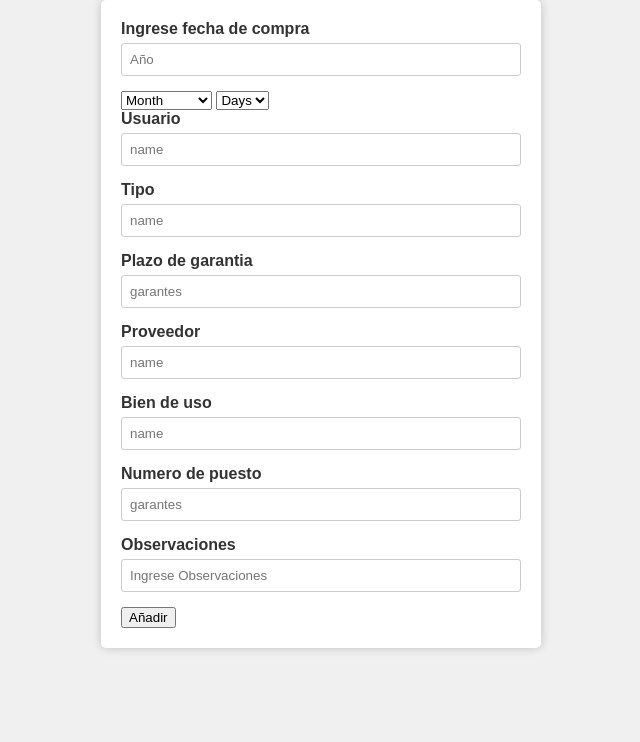
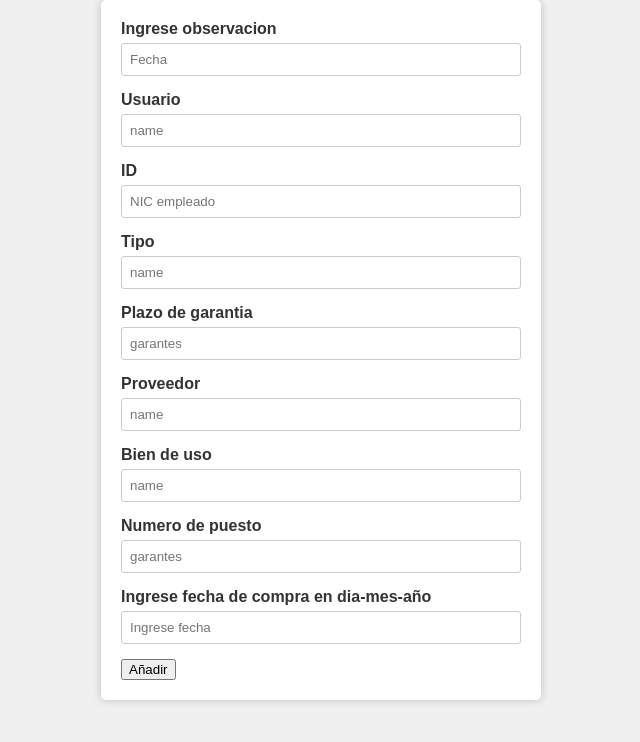
Before and after one commit to lucas-hm/edemsa, a website: page public/page/index.html in a window 1280 px wide. Shown: the whole page, without its empty margins (319-959 px from the left). Drawn offline with Linux system fonts and the light colour scheme.

Commit message:
terminado

```diff
--- a/public/page/index.html
+++ b/public/page/index.html
@@ -9,61 +9,10 @@
     <form class="form" id="machineForm">
     <div class="container" id="Registro">
         <div>
-            <label for="user" class="form-label" id="fecha">
-                Ingrese fecha de compra
-
-                <input type="number" min="2020" class="form-control" placeholder="Año" id="fecha">
-
-                <select name="month">
-                    <option value="month">Month</option>
-                    <option value="january">Enero</option>
-                    <option value="february">Febrero</option>
-                    <option value="january">Marzo</option>
-                    <option value="february">Abril</option>
-                    <option value="january">Mayo</option>
-                    <option value="february">Junio</option>
-                    <option value="january">Julio</option>
-                    <option value="february">Agosto</option>
-                    <option value="january">Septiembre</option>
-                    <option value="february">Octubre</option>
-                    <option value="january">Noviembre</option>
-                    <option value="february">Diciembre</option>
-                </select>
-
-                <select name="days">
-                    <option value="days">Days</option>
-                    <option value="1">1</option>
-                    <option value="2">2</option>
-                    <option value="1">3</option>
-                    <option value="2">4</option>
-                    <option value="1">5</option>
-                    <option value="2">6</option>
-                    <option value="1">7</option>
-                    <option value="2">8</option>
-                    <option value="1">9</option>
-                    <option value="2">10</option>
-                    <option value="1">11</option>
-                    <option value="2">12</option>
-                    <option value="1">13</option>
-                    <option value="2">14</option>
-                    <option value="1">15</option>
-                    <option value="2">16</option>
-                    <option value="1">17</option>
-                    <option value="2">18</option>
-                    <option value="1">19</option>
-                    <option value="2">20</option>
-                    <option value="1">21</option>
-                    <option value="2">22</option>
-                    <option value="1">23</option>
-                    <option value="2">24</option>
-                    <option value="1">25</option>
-                    <option value="2">26</option>
-                    <option value="1">27</option>
-                    <option value="2">28</option>
-                    <option value="1">29</option>
-                    <option value="2">30</option>
-                    <option value="2">31</option>
-                </select>
+            <label for="user" class="form-label">
+                Ingrese observacion
+            </label>
+            <input type="text" class="form-control" id="observacion" placeholder="Fecha">
         </div>
         <div>
             <label /n/n for="user" class="form-label">
@@ -71,6 +20,12 @@
             </label>
             <input type="text" class="form-control" id="user" placeholder="name">
         </div>
+	<div>
+	     <label for="id" class="form-label">
+	         ID
+	     </label>
+	     <input type="text" class="form-control" id="ID" placeholder="NIC empleado">
+	</div>
         <div>
             <label /n/n for="user" class="form-label">
                 Tipo
@@ -102,9 +57,9 @@
             <input type="number" min="0" class="form-control" id="puesto" placeholder="garantes">
         </div>
         <label /n/n for="user" class="form-label">
-            Observaciones
+            Ingrese fecha de compra en dia-mes-año
         </label>
-        <input type="text" class="form-control" id="observacion" placeholder="Ingrese Observaciones">
+        <input type="text" class="form-control" id="fecha" placeholder="Ingrese fecha">
         <button type="button" id="btnSubmit" width="100" height="100">Añadir</button>
 	</form>
     </div>
```
Also changed, not shown: server/models/machine.js (+2 -11 lines).
